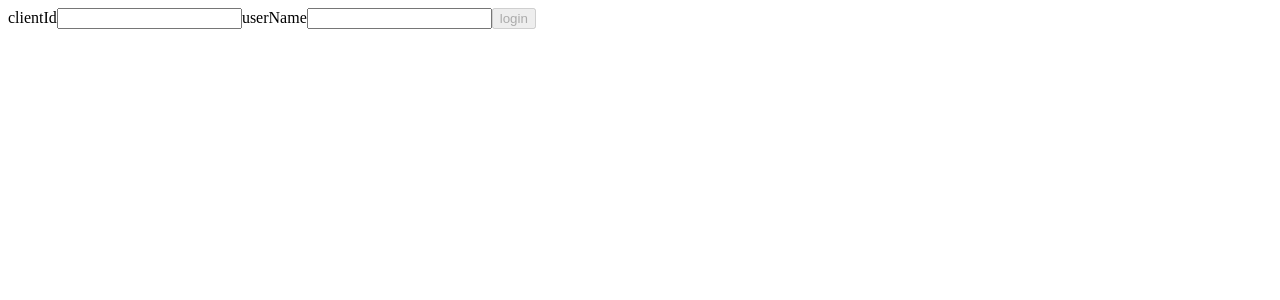
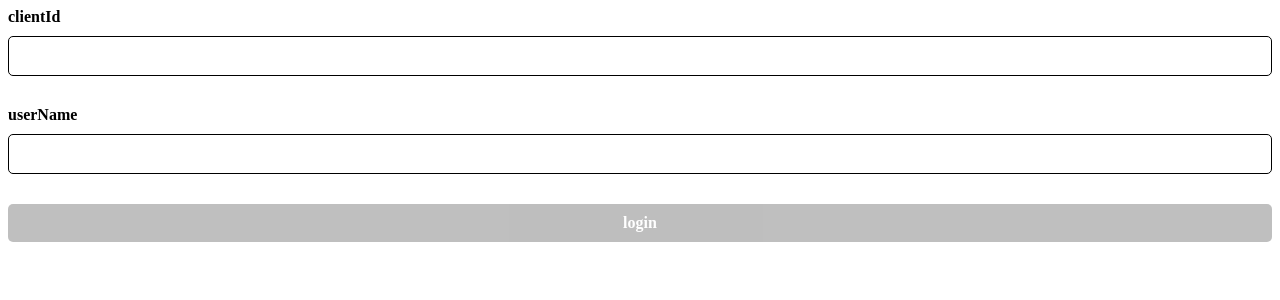
Before and after one commit to sebastien-p/twitch-unfollow-tracker, a React (Create React App) app: page /login in a window 1280 px wide. Shown: the top 300 px of the page. Built offline with nearby package versions, Linux system fonts and the light colour scheme; what i18next-xhr-backend would draw is missing.

Commit message:
Add some styling, WIP

```diff
--- a/src/components/App.tsx
+++ b/src/components/App.tsx
@@ -2,6 +2,7 @@ import React, { FunctionComponent } from 'react';
 import { PersistGate } from 'redux-persist/integration/react';
 import { BrowserRouter } from 'react-router-dom';
 import { Provider } from 'react-redux';
+import { createGlobalStyle } from 'styled-components/macro';
 
 import { store, persistor } from '../redux/store';
 import { Routes } from './Routes';
@@ -9,9 +10,18 @@ import { Public } from './Route';
 import { Login } from './Login';
 import { Home } from './Home';
 
+const GlobalStyles = createGlobalStyle`
+  *,
+  *::before,
+  *::after {
+    box-sizing: border-box;
+  }
+`;
+
 export const App: FunctionComponent = () => (
   <Provider store={store}>
     <PersistGate persistor={persistor}>
+      <GlobalStyles/>
       <BrowserRouter>
         <Routes path='/' component={Home}>
           <Public path='/login' component={Login}/>
--- a/src/components/Button.tsx
+++ b/src/components/Button.tsx
@@ -1,11 +1,12 @@
 import React, { FunctionComponent } from 'react';
 import { useTranslation } from 'react-i18next';
+import styled from 'styled-components/macro';
 
 type Props = JSX.IntrinsicElements['button'] & {
   i18n?: string;
 };
 
-export const Button: FunctionComponent<Props> = (
+const PureButton: FunctionComponent<Props> = (
   { type = 'button', i18n, children, ...props }
 ) => {
   const [t] = useTranslation();
@@ -17,3 +18,21 @@ export const Button: FunctionComponent<Props> = (
     </button>
   );
 };
+
+export const Button = styled(PureButton)`
+  background: black;
+  border: none;
+  border-radius: 5px;
+  color: white;
+  display: inline-block;
+  font: inherit;
+  padding: 10px;
+
+  &:disabled {
+    opacity: 0.25;
+  }
+
+  &:active {
+    opacity: 0.75;
+  }
+`;
--- a/src/components/Field.tsx
+++ b/src/components/Field.tsx
@@ -1,12 +1,35 @@
-import React, { FunctionComponent, useCallback } from 'react';
+import React, { FunctionComponent, ReactNode, useCallback } from 'react';
 import { FieldConfig, Field as FormikField, ErrorMessage } from 'formik';
 import { useTranslation } from 'react-i18next';
+import styled from 'styled-components/macro';
+
+const Wrapper = styled.label`
+  display: flex;
+  flex-direction: column;
+  font-weight: bold;
+
+  > * {
+    margin-top: 10px;
+  }
+`;
+
+const Input = styled(FormikField)`
+  border: 1px solid;
+  border-radius: 5px;
+  font: inherit;
+  padding: 10px;
+`;
+
+const Error = styled.span`
+  color: red;
+  font-weight: normal;
+`;
 
 type Props = FieldConfig & {
   i18n?: string;
 };
 
-type Render = (error: string) => string;
+type Render = (error: string) => ReactNode;
 
 export const Field: FunctionComponent<Props> = (
   { i18n, children, ...props }
@@ -14,16 +37,16 @@ export const Field: FunctionComponent<Props> = (
   const [t] = useTranslation();
 
   const render: Render = useCallback(
-    error => t(error, { i18n }),
+    error => <Error>{t(error, { i18n })}</Error>,
     [i18n, t]
   );
 
   return (
-    <label>
+    <Wrapper>
       {i18n && t(i18n)}
       {children}
-      <FormikField {...props}/>
+      <Input {...props}/>
       <ErrorMessage name={props.name} render={render}/>
-    </label>
+    </Wrapper>
   );
 };
--- a/src/components/Form.tsx
+++ b/src/components/Form.tsx
@@ -1,7 +1,18 @@
 import React, { FunctionComponent, useCallback } from 'react';
 import { FormikConfig, Formik, Form as FormikForm } from 'formik';
+import styled from 'styled-components/macro';
 
 import { Button } from './Button';
+
+const Wrapper = styled(FormikForm)`
+  display: flex;
+  flex-direction: column;
+  font-weight: bold;
+
+  > * + * {
+    margin-top: 30px;
+  }
+`;
 
 type Props = Pick<
   FormikConfig<any>,
@@ -17,10 +28,10 @@ export const Form: FunctionComponent<Props> = (
 ) => {
   const render: Render = useCallback<Render>(
     ({ isValid }) => (
-      <FormikForm>
+      <Wrapper>
         {children}
         <Button type='submit' i18n={button} disabled={!isValid}/>
-      </FormikForm>
+      </Wrapper>
     ),
     [children]
   );
--- a/src/components/List.tsx
+++ b/src/components/List.tsx
@@ -1,5 +1,22 @@
 import React, { FunctionComponent, ReactNode, useCallback } from 'react';
 import { useTranslation } from 'react-i18next';
+import styled from 'styled-components/macro';
+
+const Wrapper = styled.ul`
+  list-style: none;
+  margin: 0;
+  padding: 0;
+`;
+
+const Empty = styled.p`
+  list-style: none;
+  margin: 0;
+  padding: 0;
+`;
+
+const Item = styled.li`
+  padding: 10px;
+`;
 
 type Props = {
   items: any[];
@@ -13,9 +30,12 @@ export const List: FunctionComponent<Props> = ({ items, empty, children }) => {
   const [t] = useTranslation();
 
   const render: Render = useCallback<Render>(
-    (item, index) => <li key={index}>{children(item)}</li>,
+    (item, index) => <Item key={index}>{children(item)}</Item>,
     [children]
   );
 
-  return (items.length ? <ul>{items.map(render)}</ul> : <p>{t(empty)}</p>);
+  return (items.length
+    ? <Wrapper>{items.map(render)}</Wrapper>
+    : <Empty>{t(empty)}</Empty>
+  );
 };
--- a/src/components/NavLink.tsx
+++ b/src/components/NavLink.tsx
@@ -1,12 +1,13 @@
 import React, { FunctionComponent } from 'react';
 import { NavLinkProps, NavLink as RouterNavLink } from 'react-router-dom';
 import { useTranslation } from 'react-i18next';
+import styled from 'styled-components/macro';
 
 type Props = NavLinkProps & {
   i18n?: string;
 };
 
-export const NavLink: FunctionComponent<Props> = (
+const PureNavLink: FunctionComponent<Props> = (
   { i18n, children, ...props }
 ) => {
   const [t] = useTranslation();
@@ -18,3 +19,18 @@ export const NavLink: FunctionComponent<Props> = (
     </RouterNavLink>
   );
 };
+
+export const NavLink = styled(PureNavLink).attrs({
+  activeClassName: 'active',
+  exact: true
+})`
+  color: inherit;
+  display: inline-block;
+  padding: 10px;
+  text-decoration: none;
+
+  &:hover,
+  &.${({ activeClassName }) => activeClassName} {
+    color: red;
+  }
+`;
```
